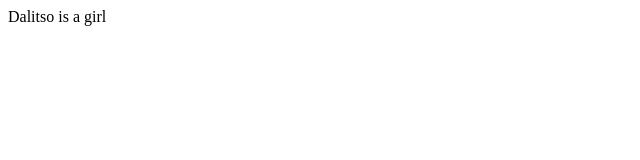
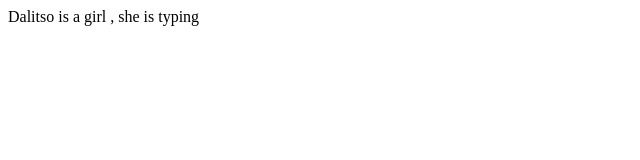
Before and after one commit to GirlCodersZambia/Github, a plain HTML site: page index.html in a window 1280 px wide. Shown: the whole page, without its empty margins (0-640 px from the left). Drawn offline with Linux system fonts and the light colour scheme.

Commit message:
Update index.html

```diff
--- a/index.html
+++ b/index.html
@@ -7,6 +7,6 @@
     <title>Dalitso's Web page </title>
 </head>
 <body>
-    Dalitso is a girl
+    Dalitso is a girl , she is typing
 </body>
 </html>
```
